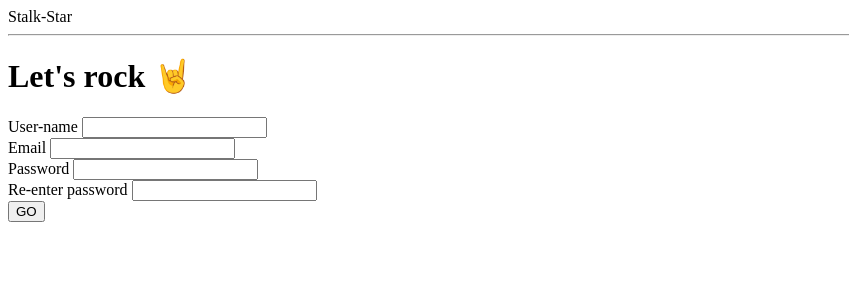
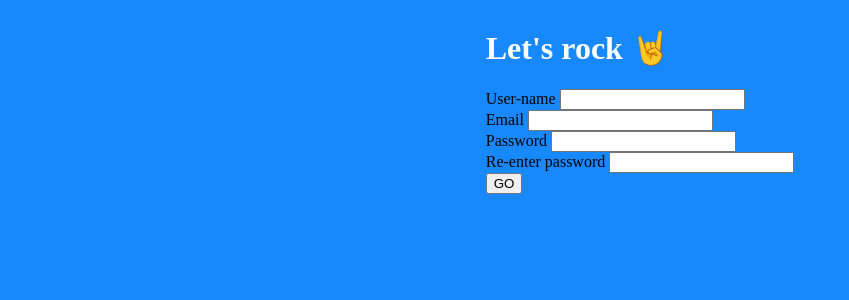
Before and after one commit to tatefrost/Stalk-Star, a Flask app: page /signup in a window 1280 px wide. Shown: the top 300 px of the page, without its empty margins (0-849 px from the left). Run offline with Flask 2, Linux system fonts and the light colour scheme.

Commit message:
linked css, made basic styling for app

```diff
--- a/server.py
+++ b/server.py
@@ -102,9 +102,9 @@ def artists(user_id):
         """View all artists user follows"""
 
         user_id = User.query.get(user_id)
-        artists = Follows.query.filter_by(user_id=user_id)
+        artists_list = Follows.query.filter_by(user_id=user_id)
 
-        return render_template("artists.html", artists=artists)
+        return render_template("artists.html", artists_list=artists_list)
 
 
 @app.route('/add-artist/<int:user_id>', methods=["GET"])
@@ -112,8 +112,9 @@ def add_artist(user_id):
         """Follow new artists page form"""
 
         user_id = User.query.get(user_id)
+        artist_list = Follows.query.filter_by(user_id=user_id)
 
-        return render_template("add-artist.html")
+        return render_template("add-artist.html", user_id=user_id, artist_list=artist_list)
 
 
 @app.route('/add-artist/<int:user_id>', methods=["POST"])
@@ -122,7 +123,7 @@ def add_artist_submit(user_id):
 
         user_id = User.query.get(user_id)
 
-        return redirect("/artists")
+        return redirect("/artists/<int:user_id>", user_id=user_id)
 
 
 @app.route('/about')
--- a/static/css/stalk-star.css
+++ b/static/css/stalk-star.css
@@ -0,0 +1,10 @@
+body {
+  background-color: #1789FC;
+  display: flex;
+  justify-content: center;
+  align-items: center;
+}
+
+h1, h2, h3, p {
+  color: white;
+}
--- a/templates/about.html
+++ b/templates/about.html
@@ -7,7 +7,7 @@
 <h1> "Stalk - Star" 👀 🔍 </h1>
 
 <div>
-
+  <p>Lorem ipsum dolor sit amet consectetur adipisicing elit. Nesciunt distinctio corporis, hic rem, delectus, quaerat dicta qui similique alias provident reprehenderit aperiam neque! Nam est, commodi incidunt nihil quas eos?</p>
 </div>
 
 {% endblock %}
--- a/templates/base.html
+++ b/templates/base.html
@@ -2,13 +2,14 @@
 <html>
 <head>
   <title>Stalk-Star</title>
+  <link rel="stylesheet" type="text/css" href="{{ url_for('static',filename='css/stalk-star.css') }}">
 </head>
 
 <body>
-  Stalk-Star
-  <hr>
 
-  {% block content %} {% endblock %}
+  <div class="main-box">
+    {% block content %} {% endblock %}
+  </div>
 
 </body>
 </html>
```
